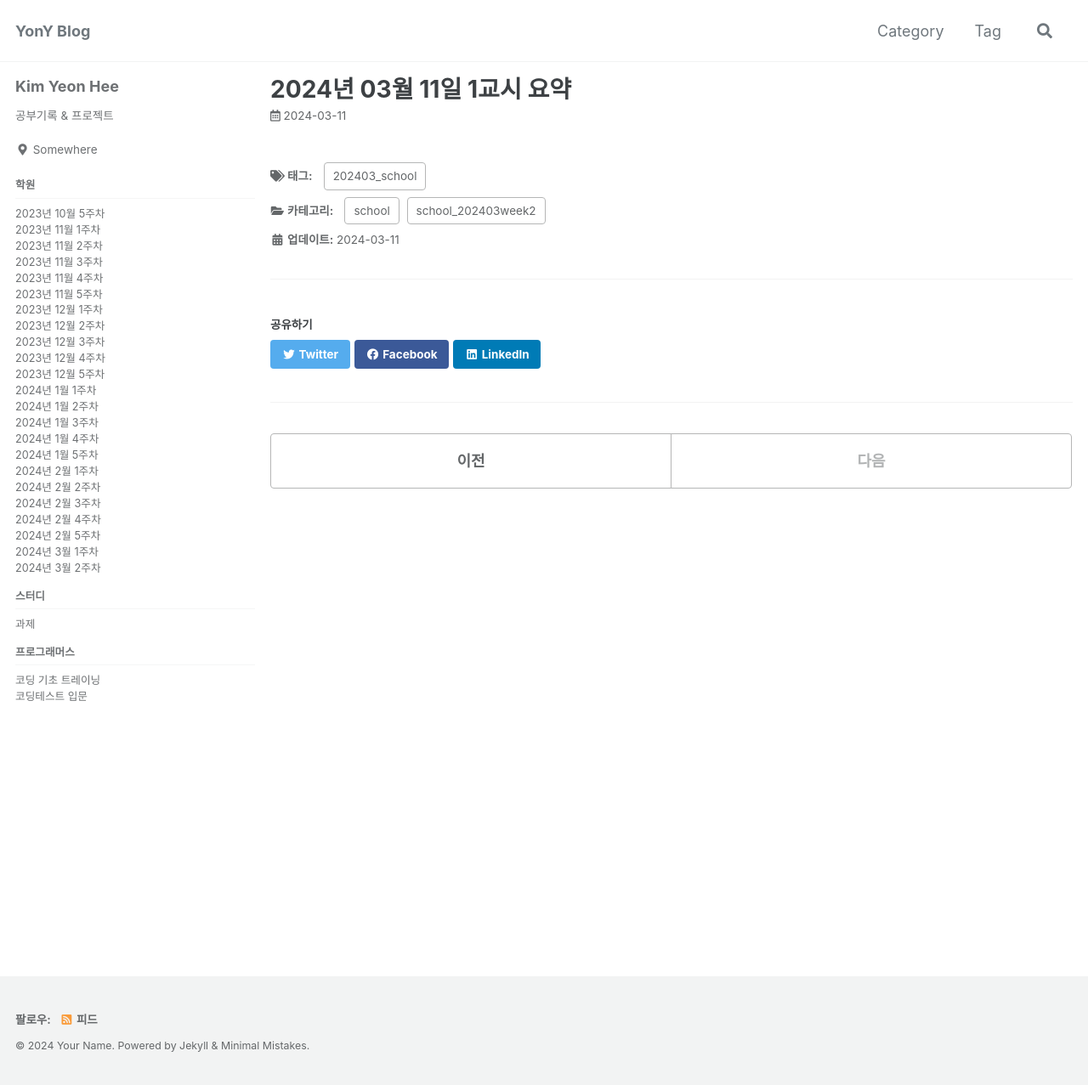
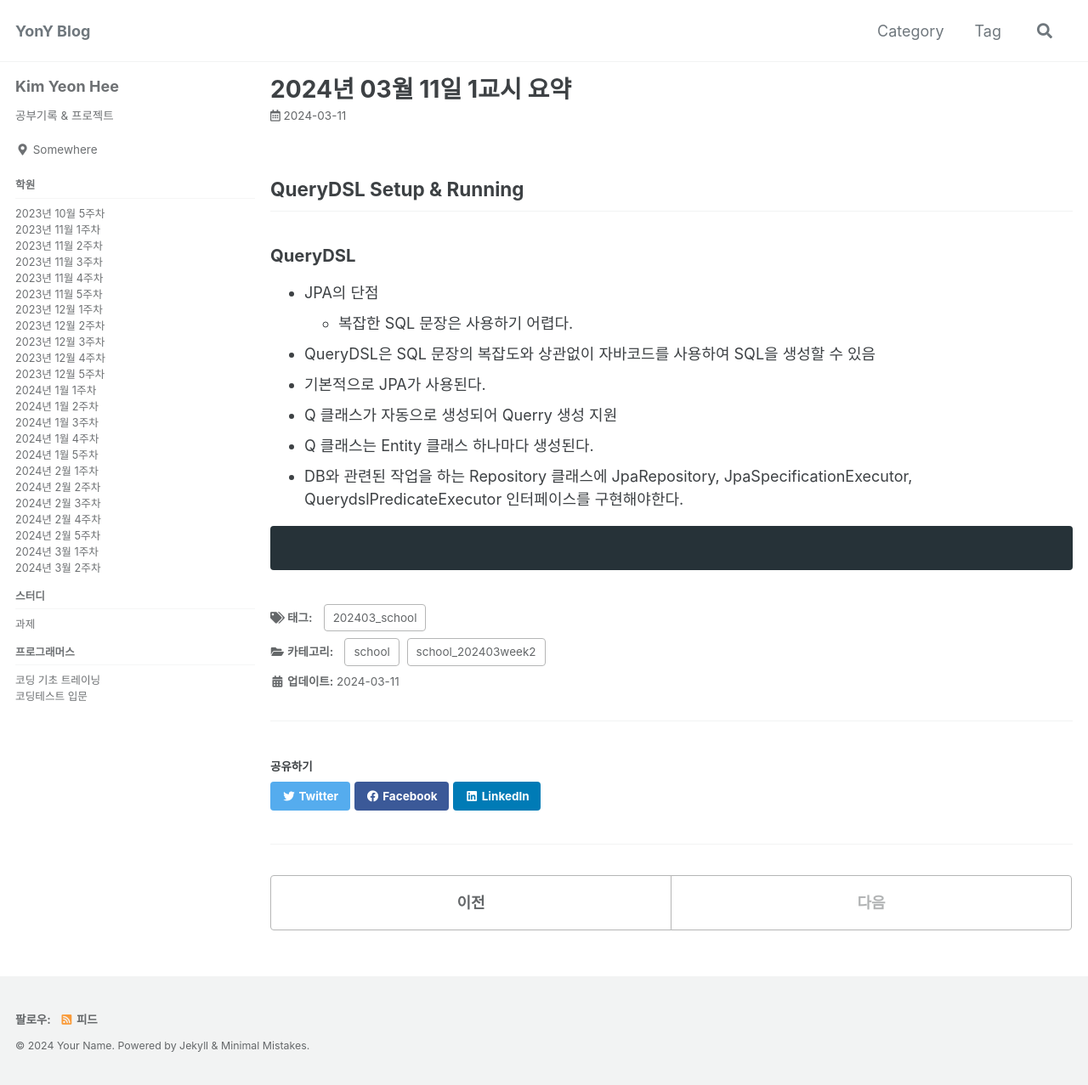
Before and after one commit to YonY-K/YonY-K.github.io, a Jekyll site: the page built from school/school_202403week2/_posts/2024-03-11/2024-03-11-20240311_1period.md, in a window 1280 px wide and 1277 px high. Shown: the whole window at 85% size. Built offline with Jekyll 4.4.1, drawn with Linux system fonts in a browser that asks for light colours; cached includes are drawn as plain includes.

Commit message:
posts update

````diff
--- a/school/school_202403week2/_posts/2024-03-11/2024-03-11-20240311_1period.md
+++ b/school/school_202403week2/_posts/2024-03-11/2024-03-11-20240311_1period.md
@@ -2,3 +2,19 @@
 title: "2024년 03월 11일 1교시 요약"
 tag: 202403_school
 ---
+
+## QueryDSL Setup & Running
+
+### QueryDSL
+
+- JPA의 단점
+  - 복잡한 SQL 문장은 사용하기 어렵다.
+- QueryDSL은 SQL 문장의 복잡도와 상관없이 자바코드를 사용하여 SQL을 생성할 수 있음
+- 기본적으로 JPA가 사용된다.
+- Q 클래스가 자동으로 생성되어 Querry 생성 지원
+- Q 클래스는 Entity 클래스 하나마다 생성된다.
+- DB와 관련된 작업을 하는 Repository 클래스에 JpaRepository, JpaSpecificationExecutor, QuerydslPredicateExecutor 인터페이스를 구현해야한다.
+
+```java
+
+```
````
